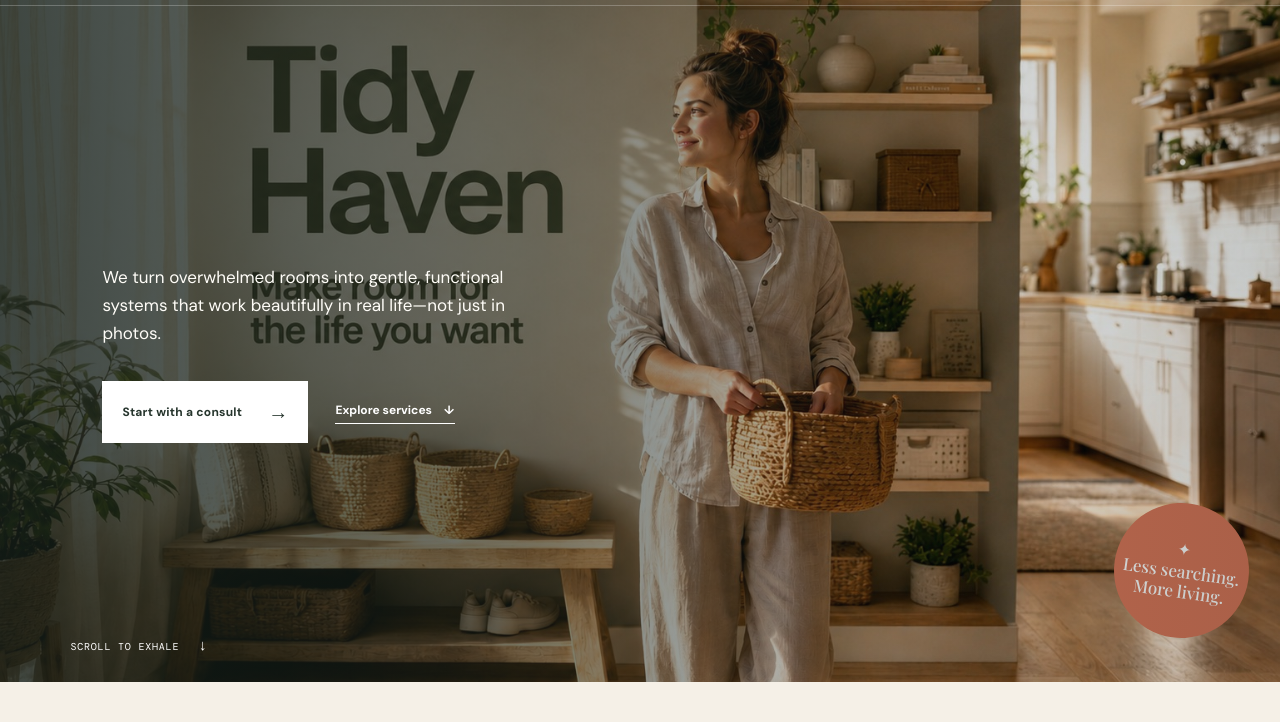
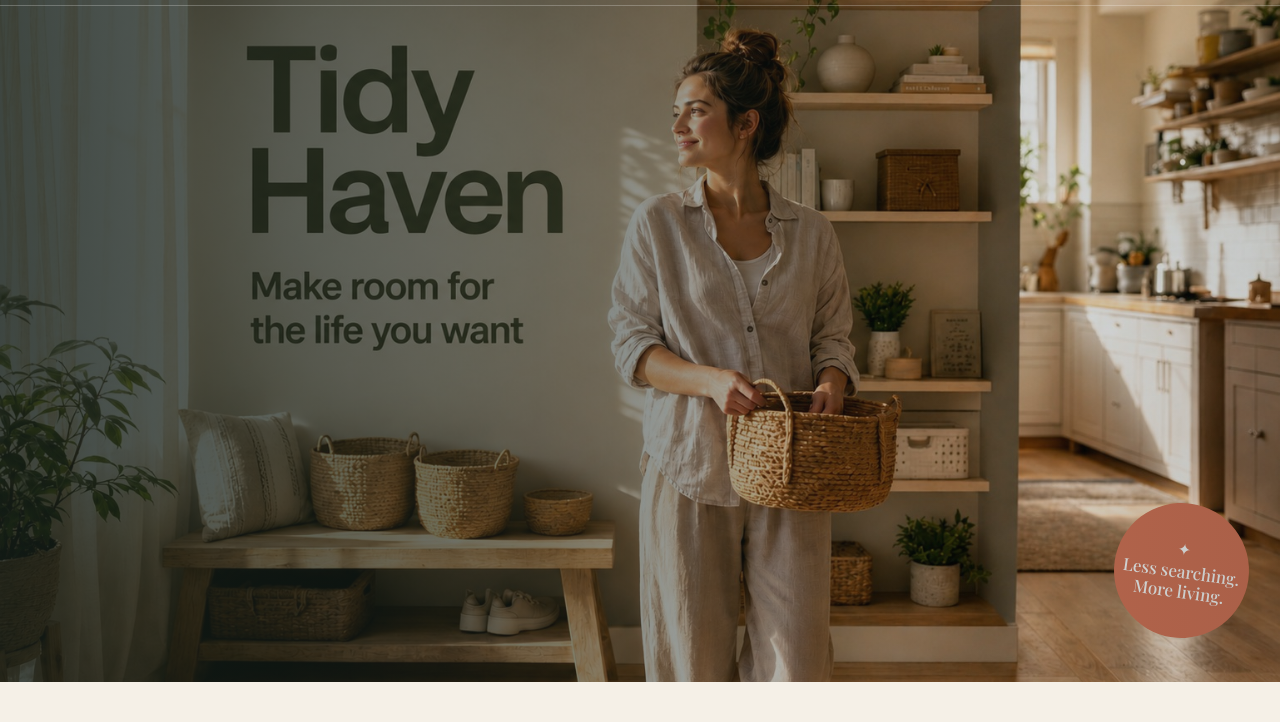
Before and after one commit to gobclaw/tidy-haven-organizing, a plain HTML site: page index.html in a window 1280 px wide. Shown: the part 78-800 px from the top of the page. Drawn offline with nearby package versions, Linux system fonts and the light colour scheme; a web font is replaced by a local one.

Commit message:
Remove remaining hero overlay text

```diff
--- a/index.html
+++ b/index.html
@@ -22,13 +22,8 @@
 
     <main id="top">
       <section class="hero" aria-label="Tidy Haven home organizing">
-        <div class="hero-copy reveal">
-          <p class="hero-text">We turn overwhelmed rooms into gentle, functional systems that work beautifully in real life—not just in photos.</p>
-          <div class="hero-actions"><a class="button button-dark" href="#contact">Start with a consult <span>→</span></a><a class="text-link" href="#services">Explore services <span>↓</span></a></div>
-        </div>
         <div class="hero-photo" role="img" aria-label="A serene, organized living room"></div>
         <div class="hero-note"><span class="spark">✦</span><span>Less searching.<br />More living.</span></div>
-        <div class="hero-scroll">Scroll to exhale <span>↓</span></div>
       </section>
 
       <section class="intro section-pad" id="about">
```
